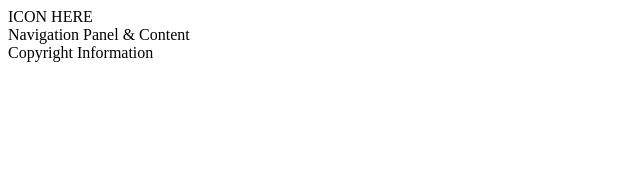
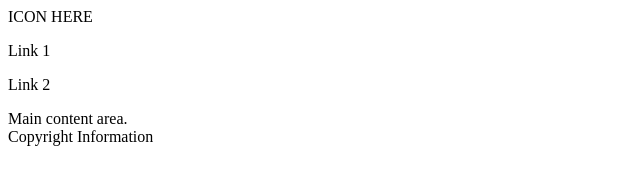
Before and after one commit to gnayed/WEBF, a plain HTML site: page index.html in a window 1280 px wide. Shown: the whole page, without its empty margins (0-640 px from the left). Drawn offline with Linux system fonts and the light colour scheme.

Commit message:
Update index.html

```diff
--- a/index.html
+++ b/index.html
@@ -10,7 +10,13 @@
     </div>
 
     <div id="div_main">
-      Navigation Panel &amp; Content
+      <div id="div_main_left">
+        <p>Link 1</p>
+        <p>Link 2</p>
+      </div>
+      <div id="div_main_right">
+        Main content area.
+      </div>
     </div>
 
     <div id="div_footer">
```
